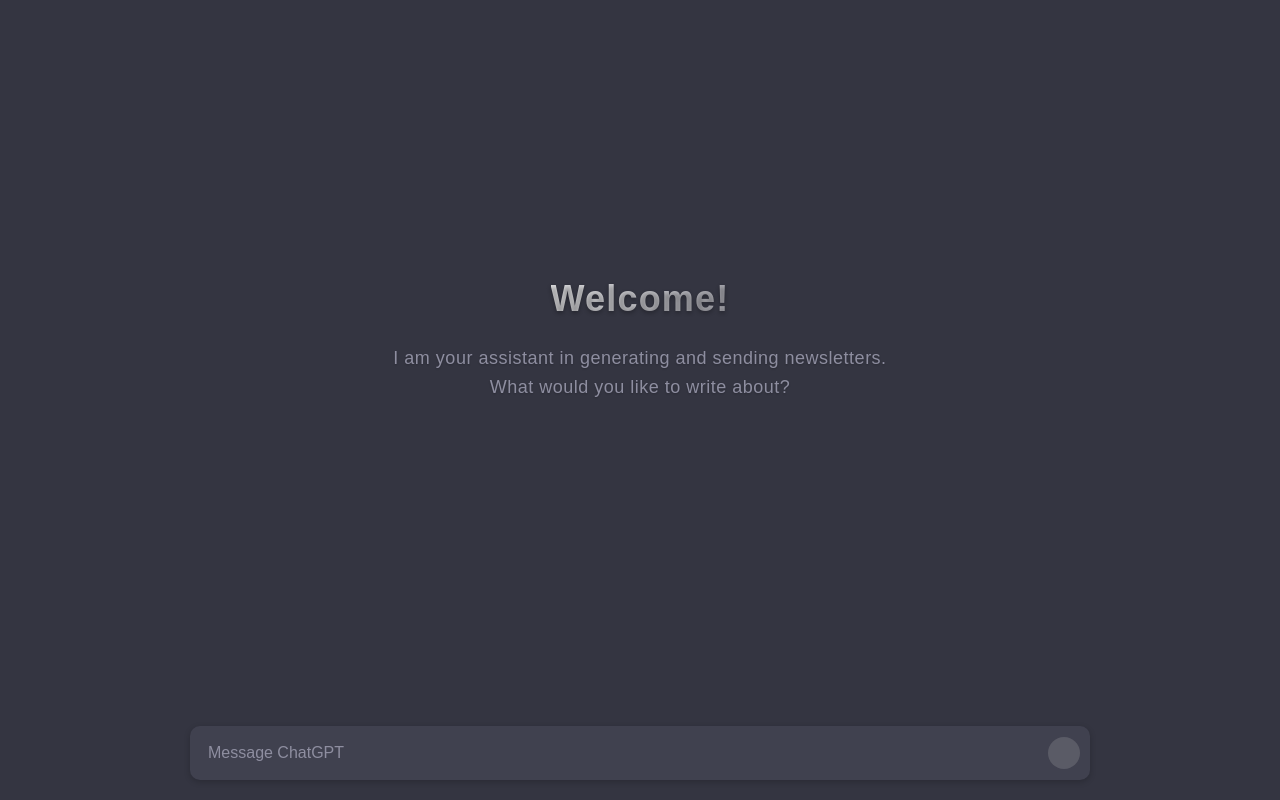
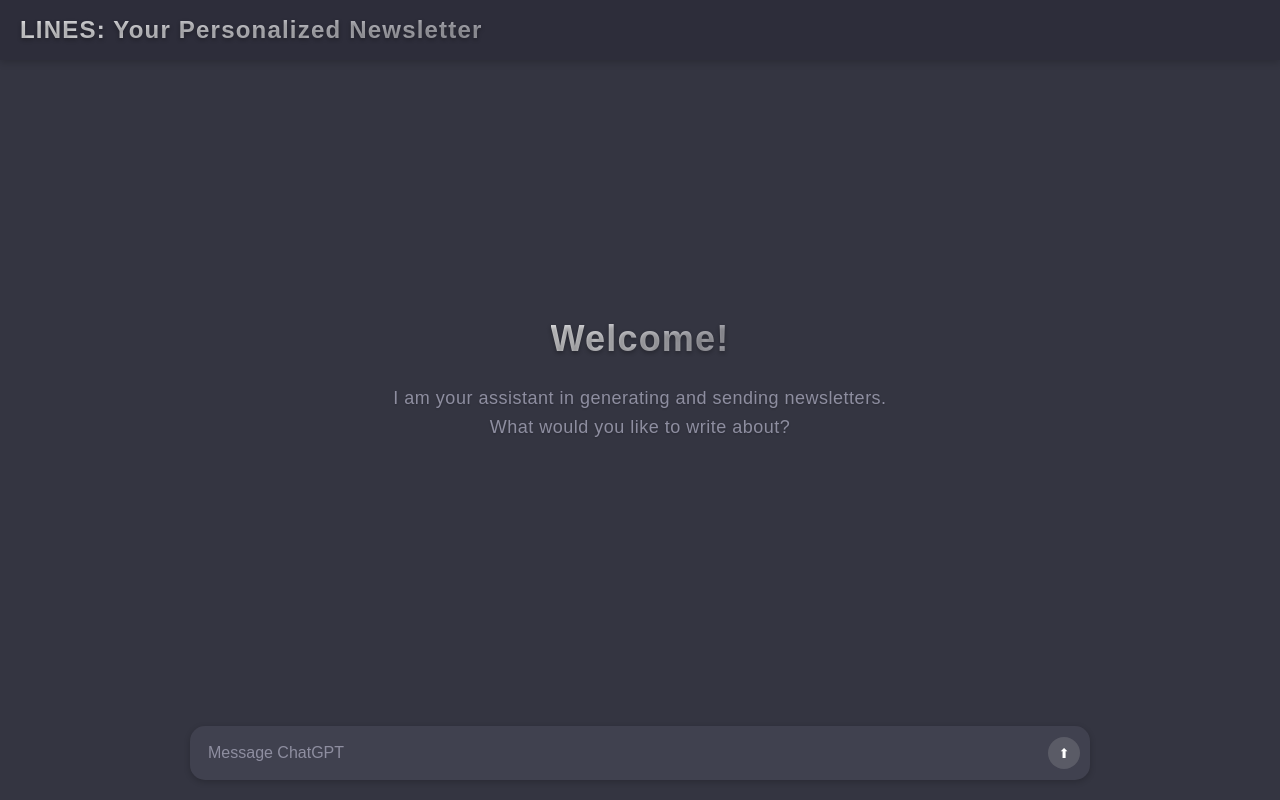
Before and after one commit to Ajmaljalal/Lines, a Flask app: page / in a window 1280 px wide. Run offline with Flask 3, Linux system fonts and the light colour scheme; the visitor is signed in with stand-in values (Sample User, id 1); parts of the project's set-up code (start-up, migrations or seed data) failed here and were passed over; some libraries are stand-ins or nearby versions.

Commit message:
design updates for index and signin pages

```diff
--- a/app/agents/newsletter_agent.py
+++ b/app/agents/newsletter_agent.py
@@ -68,7 +68,12 @@ def get_current_date() -> NewsletterState:
 def fetch_news_articles(user_input: str, date: str) -> NewsletterState:
     """Fetches news articles based on the user input and date"""
     tavily_client = TavilyClient(api_key=os.getenv("TAVILY_API_KEY"))
-    response = tavily_client.search(query=user_input + "-" + date, search_depth="advanced", max_results=5)
+    response = tavily_client.search(
+        query=user_input + "-" + date,
+        search_depth="advanced",
+        max_results=5,
+        include_images=True
+    )
     return {"articles": response['results']}
 
 @tool
--- a/app/static/css/style.css
+++ b/app/static/css/style.css
@@ -14,8 +14,44 @@ body {
   scroll-behavior: smooth;
 }
 
+/* Header styles */
+.main-header {
+  position: fixed;
+  top: 0;
+  left: 0;
+  right: 0;
+  height: 60px;
+  background-color: #2D2D3A;
+  z-index: 1000;
+  box-shadow: 0 2px 8px rgba(0, 0, 0, 0.2);
+}
+
+.header-content {
+  margin: 0 auto;
+  height: 100%;
+  display: flex;
+  align-items: center;
+  padding: 0 20px;
+}
+
+.logo {
+  font-size: 24px;
+  font-weight: 600;
+  opacity: 0;
+  animation: slideUp 0.5s ease-out forwards;
+  color: #E2E2E4;
+  letter-spacing: 1.2px;
+  text-shadow: 0 2px 4px rgba(0, 0, 0, 0.3);
+  background: linear-gradient(120deg, #E2E2E4, #A1A1A9);
+  -webkit-background-clip: text;
+  background-clip: text;
+  -webkit-text-fill-color: transparent;
+}
+
 /* Main container styles */
 .chat-container {
+  padding-top: 80px;
+  /* Add padding to prevent content from hiding under header */
   width: 100%;
   max-width: 900px;
   margin: 0 auto;
@@ -113,7 +155,7 @@ body {
   display: flex;
   align-items: center;
   background-color: #40414f;
-  border-radius: 10px;
+  border-radius: 15px;
   padding: 10px;
   position: relative;
   box-shadow: 0 2px 6px rgba(0, 0, 0, 0.2);
--- a/app/static/js/main.js
+++ b/app/static/js/main.js
@@ -98,6 +98,7 @@ document.addEventListener('DOMContentLoaded', () => {
         const tableMatch = text.match(/<table[\s\S]*?<\/table>/);
         if (tableMatch) {
           text = tableMatch[0];
+          messageDiv.classList.add('table');
         }
         messageDiv.innerHTML = text;
       } else {
--- a/app/templates/index.html
+++ b/app/templates/index.html
@@ -4,12 +4,17 @@
   <head>
     <meta charset="UTF-8">
     <meta name="viewport" content="width=device-width, initial-scale=1.0">
-    <title>ChatGPT-like Interface</title>
+    <title>Your Personalized Newsletter</title>
     <link rel="stylesheet" href="{{ url_for('static', filename='css/style.css') }}">
     <script src="https://kit.fontawesome.com/your-fontawesome-kit.js" crossorigin="anonymous"></script>
   </head>
 
   <body>
+    <header class="main-header">
+      <div class="header-content">
+        <div class="logo">LINES: Your Personalized Newsletter</div>
+      </div>
+    </header>
     <div class="chat-container">
       <h1 id="title">Welcome!</h1>
       <h3 id="subtitle" style="text-align: center;">I am your assistant in generating and sending newsletters.<br>
@@ -18,7 +23,7 @@
     <div class="input-container">
       <div class="chat-input">
         <input type="text" id="userInput" placeholder="Message ChatGPT">
-        <button id="sendButton"><i class="fas fa-chevron-up"></i></button>
+        <button id="sendButton">⬆</button>
       </div>
     </div>
     <script src="{{ url_for('static', filename='js/main.js') }}"></script>
```
Also changed, not shown: other parts of app/static/css/style.css (+69 -5 lines), app/agents/prompts.py (+6 -58 lines), app/templates/signin.html (+6 -2 lines).
